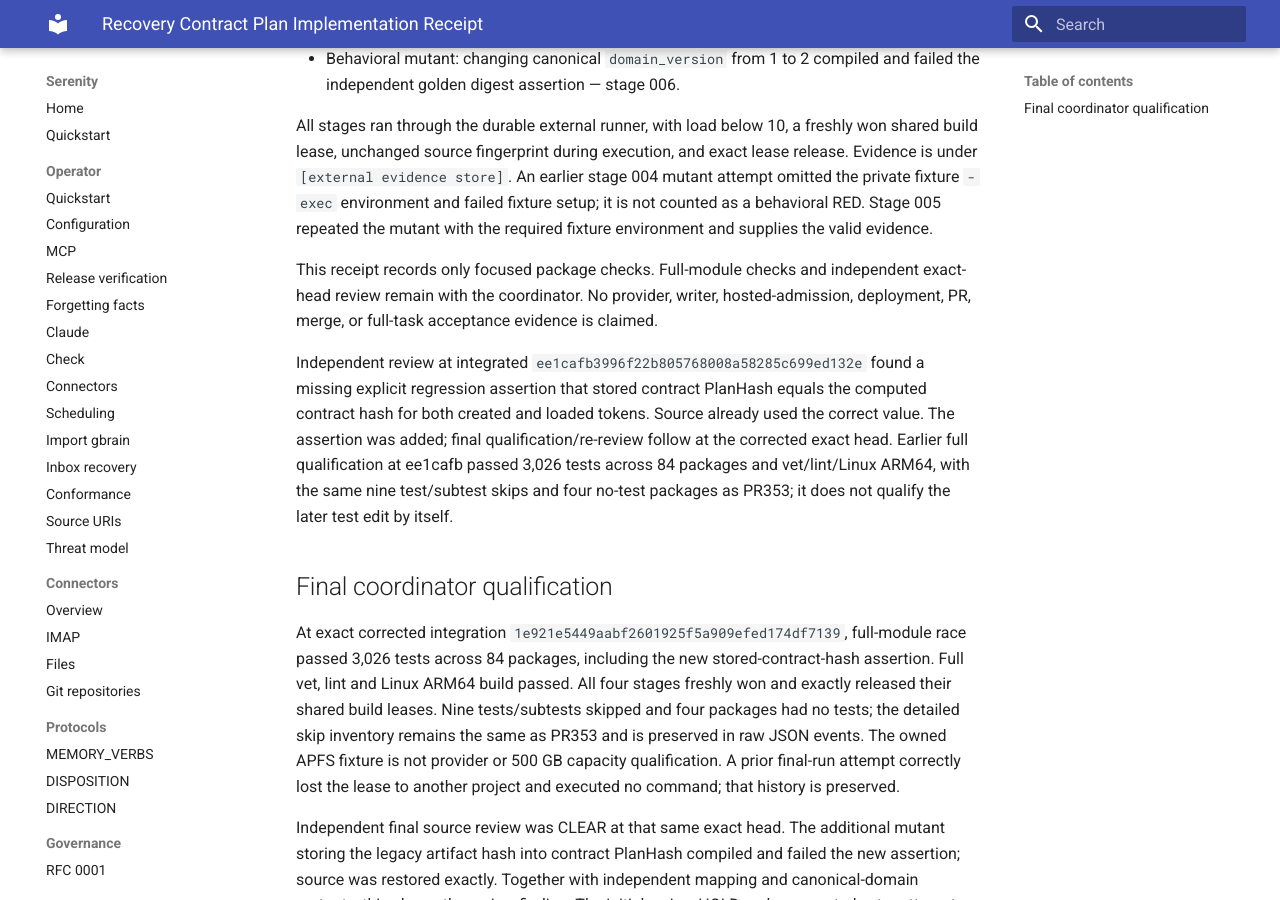
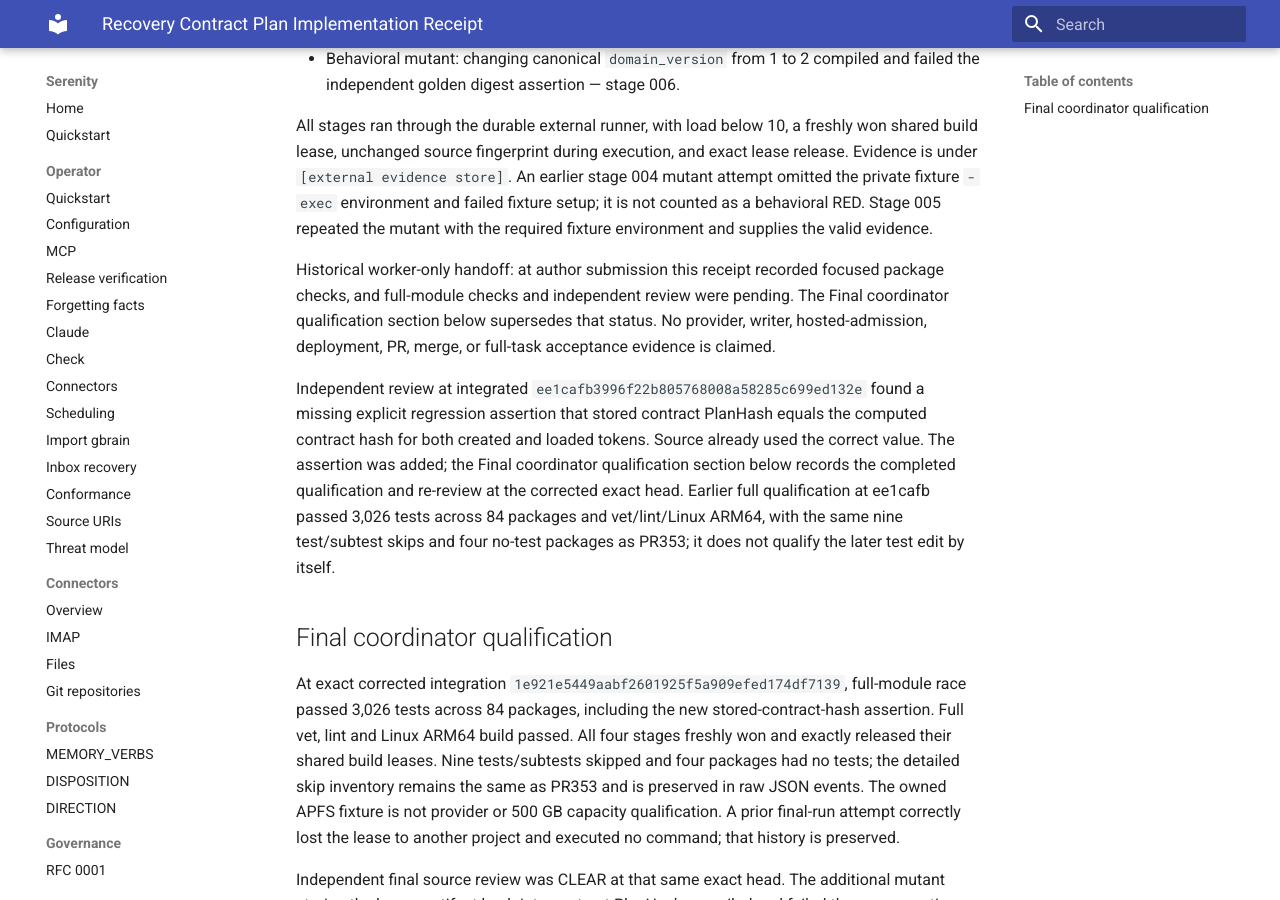
Before and after one commit to sirerun/serenity, an MkDocs documentation site: the page built from docs/launch/evidence/recovery-contracts-2026-10-03/recovery-contract-plan-implementation-receipt-2026-10-03.md, in a window 1280 px wide and 900 px high, scrolled down 623 px. Built offline with MkDocs 1.6.1 and Material for MkDocs 9.7.7, drawn with Linux system fonts in a browser that asks for light colours.

Commit message:
Distinguish historical recovery handoff from final qualification

```diff
--- a/docs/launch/evidence/recovery-contracts-2026-10-03/recovery-contract-plan-implementation-receipt-2026-10-03.md
+++ b/docs/launch/evidence/recovery-contracts-2026-10-03/recovery-contract-plan-implementation-receipt-2026-10-03.md
@@ -14,9 +14,9 @@ Focused verification passed:
 
 All stages ran through the durable external runner, with load below 10, a freshly won shared build lease, unchanged source fingerprint during execution, and exact lease release. Evidence is under `[external evidence store]`. An earlier stage 004 mutant attempt omitted the private fixture `-exec` environment and failed fixture setup; it is not counted as a behavioral RED. Stage 005 repeated the mutant with the required fixture environment and supplies the valid evidence.
 
-This receipt records only focused package checks. Full-module checks and independent exact-head review remain with the coordinator. No provider, writer, hosted-admission, deployment, PR, merge, or full-task acceptance evidence is claimed.
+Historical worker-only handoff: at author submission this receipt recorded focused package checks, and full-module checks and independent review were pending. The Final coordinator qualification section below supersedes that status. No provider, writer, hosted-admission, deployment, PR, merge, or full-task acceptance evidence is claimed.
 
-Independent review at integrated `ee1cafb3996f22b805768008a58285c699ed132e` found a missing explicit regression assertion that stored contract PlanHash equals the computed contract hash for both created and loaded tokens. Source already used the correct value. The assertion was added; final qualification/re-review follow at the corrected exact head. Earlier full qualification at ee1cafb passed 3,026 tests across 84 packages and vet/lint/Linux ARM64, with the same nine test/subtest skips and four no-test packages as PR353; it does not qualify the later test edit by itself.
+Independent review at integrated `ee1cafb3996f22b805768008a58285c699ed132e` found a missing explicit regression assertion that stored contract PlanHash equals the computed contract hash for both created and loaded tokens. Source already used the correct value. The assertion was added; the Final coordinator qualification section below records the completed qualification and re-review at the corrected exact head. Earlier full qualification at ee1cafb passed 3,026 tests across 84 packages and vet/lint/Linux ARM64, with the same nine test/subtest skips and four no-test packages as PR353; it does not qualify the later test edit by itself.
 
 ## Final coordinator qualification
 
```
